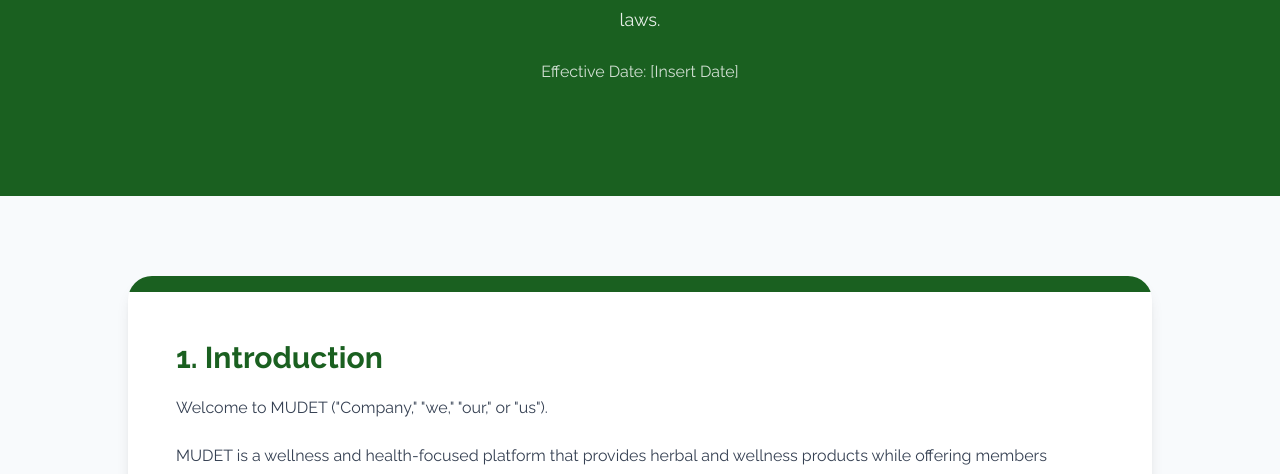
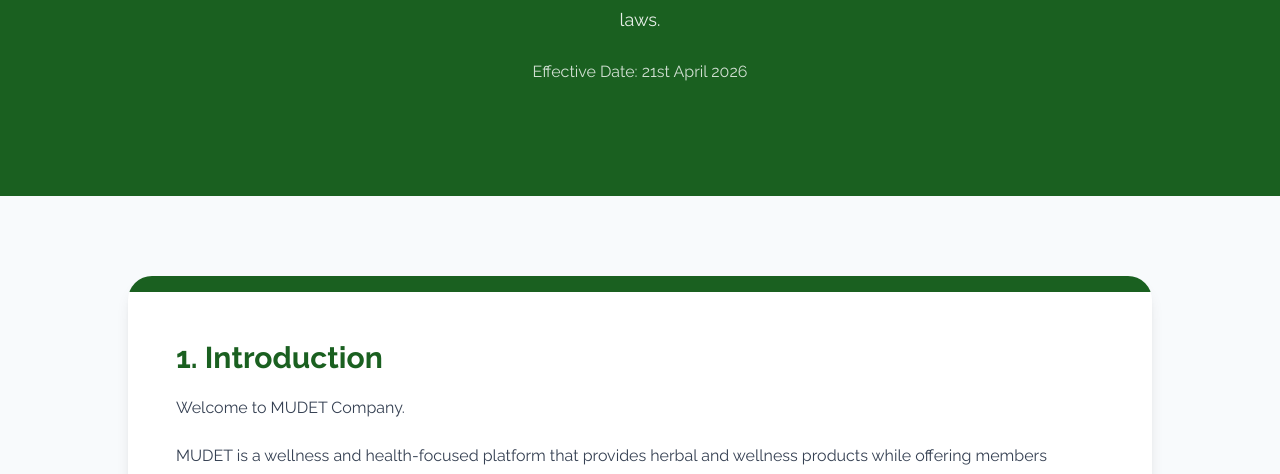
Before and after one commit to Sunmence-team/mudet_home, a React (Vite) app: page /privacy-policy in a window 1280 px wide. Shown: the part 320-794 px from the top of the page. Built offline with nearby package versions, Linux system fonts and the light colour scheme; no server answers.

Commit message:
new commit

```diff
--- a/src/pages/PrivacyPolicy.jsx
+++ b/src/pages/PrivacyPolicy.jsx
@@ -27,7 +27,7 @@
           </p>
 
           <p className="text-white/80 text-sm md:text-base">
-            Effective Date: [Insert Date]
+            Effective Date: 21st April 2026
           </p>
         </div>
       </div>
@@ -47,7 +47,7 @@
 
               <div className="space-y-4 text-gray-700 leading-8">
                 <p>
-                  Welcome to MUDET ("Company," "we," "our," or "us").
+                  Welcome to MUDET Company.
                 </p>
 
                 <p>
@@ -336,10 +336,10 @@
                 </h2>
 
                 <div className="space-y-3 text-white/90">
-                  <p>Email: [Insert Email Address]</p>
-                  <p>Phone: [Insert Phone Number]</p>
-                  <p>Address: [Insert Business Address]</p>
-                  <p>Website: [Insert Website URL]</p>
+                  <p>Email: Mudet@gmail.com</p>
+                  <p>Phone: +234 813 521 345</p>
+                  <p>Address: NO 1, Onimalu Palace Street, Adegbayi Area, Egbeda Local Government, Ibadan, Oyo State</p>
+                  {/* <p>Website: [Insert Website URL]</p> */}
                 </div>
               </div>
 
```
